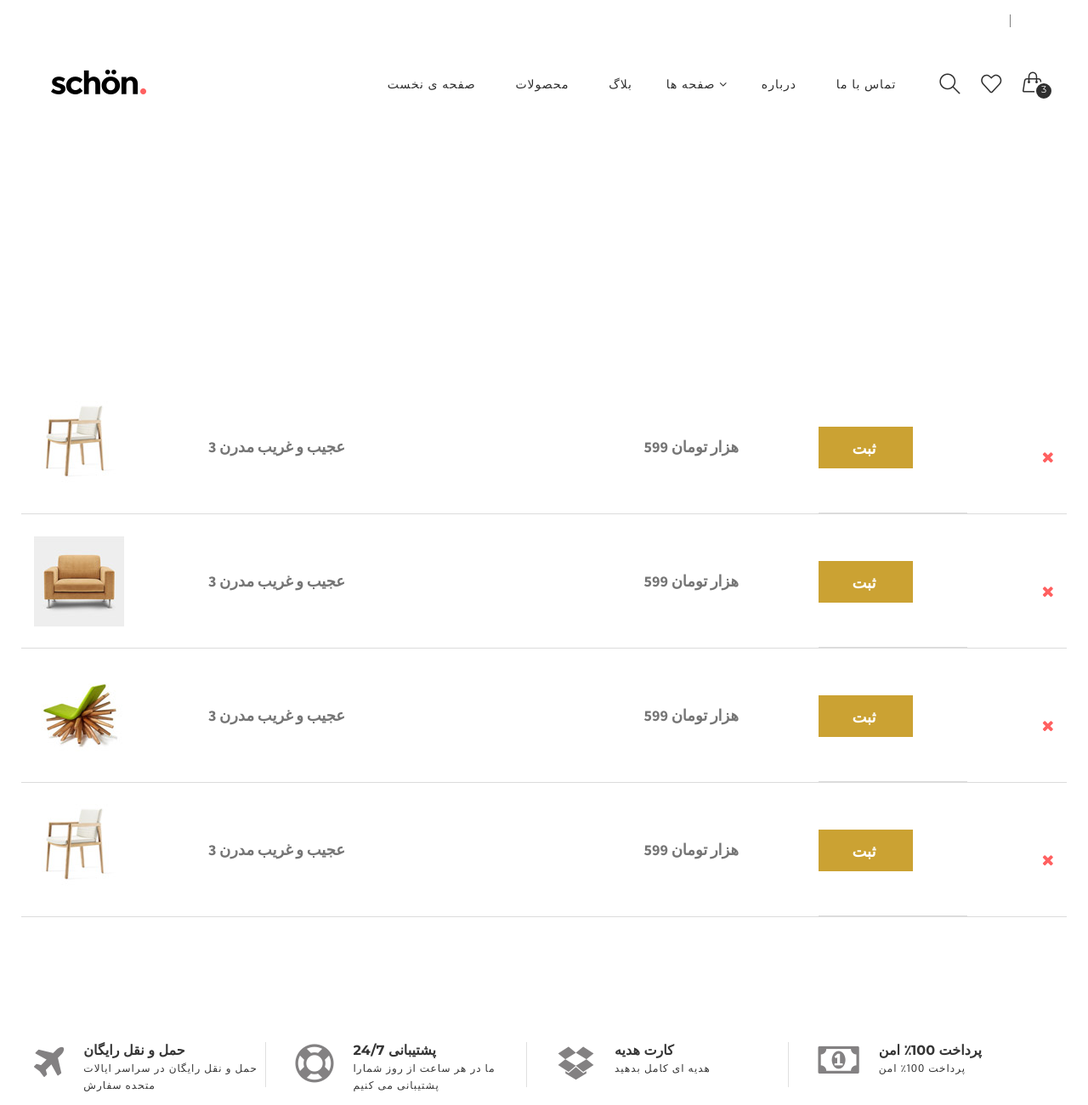
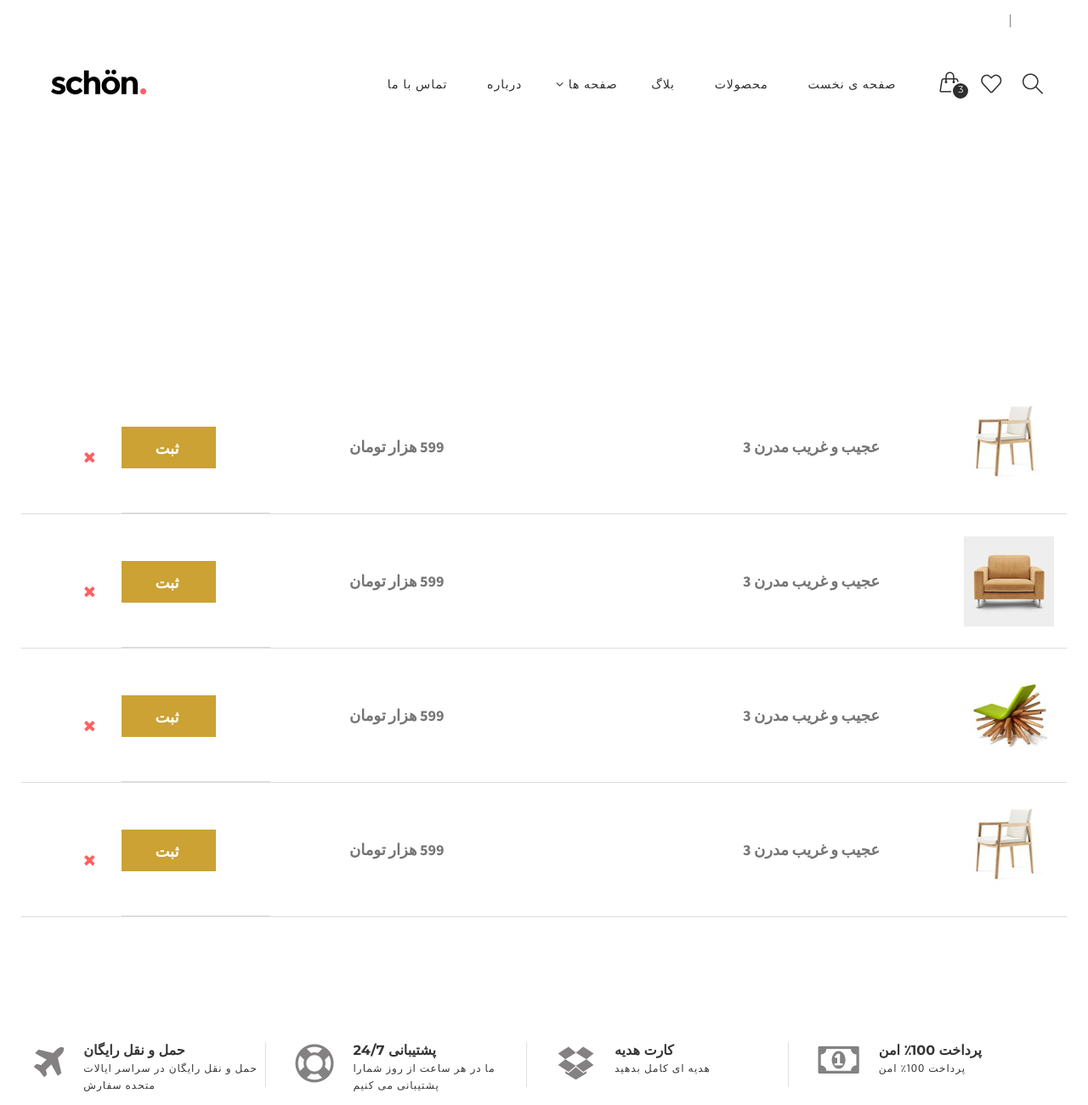
Before and after one commit to AmirKhadangi920/Schon, a plain HTML site: page wishlist.html in a window 1280 px wide. Shown: the top 1300 px of the page at 85% size. Drawn offline with Linux system fonts and the light colour scheme; some packages are replaced by stand-ins of ours; a script that the page names is missing.

Commit message:
fix direction of wishlist.html and :))

```diff
--- a/wishlist.html
+++ b/wishlist.html
@@ -64,7 +64,7 @@
                 <!-- mt logo start from here -->
                 <div class="mt-logo"><a href="#"><img alt="schon" src="images/mt-logo.png"></a></div>
                 <!-- mt icon list start from here -->
-                <ul class="mt-icon-list">
+                <ul class="mt-icon-list pkh-nav-direction">
                   <li><a class="icon-magnifier" href="#"></a></li>
                   <li><a class="icon-heart" href="#"></a></li>
                   <li class="drop">
@@ -86,7 +86,7 @@
                               <span class="price">599 هزار تومان</span>
                               <span class="mt-h-title">مقدار: 1</span>
                             </div>
-                            <a href="#" class="close fa fa-times"></a>
+                            <a href="#" class="close fa fa-times pkh-close-icone"></a>
                           </div><!-- cart row end here -->
                           <!-- cart row start here -->
                           <div class="cart-row">
@@ -96,7 +96,7 @@
                               <span class="price">599 هزار تومان</span>
                               <span class="mt-h-title">مقدار: 1</span>
                             </div>
-                            <a href="#" class="close fa fa-times"></a>
+                            <a href="#" class="close fa fa-times pkh-close-icone"></a>
                           </div><!-- cart row end here -->
                           <!-- cart row start here -->
                           <div class="cart-row">
@@ -106,7 +106,7 @@
                               <span class="price">599 هزار تومان</span>
                               <span class="mt-h-title">مقدار: 1</span>
                             </div>
-                            <a href="#" class="close fa fa-times"></a>
+                            <a href="#" class="close fa fa-times pkh-close-icone"></a>
                           </div><!-- cart row end here -->
                           <!-- cart row total start here -->
                           <div class="cart-row-total">
@@ -135,7 +135,7 @@
                 </ul><!-- mt icon list end here -->
                 <!-- navigation start here -->
                 <nav id="nav">
-                  <ul>
+                  <ul class="pkh-nav-direction">
                     <li>
                       <a class="drop-link" href="homepage1.html">صفحه ی نخست <i class="fa fa-angle-down hidden-lg hidden-md" aria-hidden="true"></i></a>
                       <div class="s-drop">
@@ -308,17 +308,9 @@
         <!-- Mt Product Table of the Page -->
         <div class="mt-product-table paddingtop-md paddingbootom-md">
           <div class="container">
-            <div class="row border">
-              <div class="col-xs-12 col-sm-2">
-                <div class="img-holder">
-                  <img src="images/img40.jpg" alt="image description">
-                </div>
-              </div>
-              <div class="col-xs-12 col-sm-5">
-                <strong class="product-name">عجیب و غریب مدرن 3</strong>
-              </div>
-              <div class="col-xs-12 col-sm-2">
-                <strong class="product-name">599 هزار تومان</strong>
+            <div class="row border pkh-element-direction">
+                <div class="col-xs-12 col-sm-1">
+                  <a href="#"><i class="fa fa-close"></i></a>
                 </div>
                 <div class="col-xs-12 col-sm-2">
                   <form action="#" class="coupon-form">
@@ -327,21 +319,21 @@
                     </fieldset>
                   </form>
                 </div>
-              <div class="col-xs-12 col-sm-1">
-                <a href="#"><i class="fa fa-close"></i></a>
-              </div>
-            </div>
-            <div class="row border">
               <div class="col-xs-12 col-sm-2">
-                <div class="img-holder">
-                  <img src="images/img41.jpg" alt="image description">
-                </div>
+                <strong class="product-name">599 هزار تومان</strong>
               </div>
               <div class="col-xs-12 col-sm-5">
                 <strong class="product-name">عجیب و غریب مدرن 3</strong>
               </div>
               <div class="col-xs-12 col-sm-2">
-                  <strong class="product-name">599 هزار تومان</strong>
+                <div class="img-holder">
+                  <img src="images/img40.jpg" alt="image description">
+                </div>
+              </div>
+            </div>
+            <div class="row border pkh-element-direction">
+                <div class="col-xs-12 col-sm-1">
+                  <a href="#"><i class="fa fa-close"></i></a>
                 </div>
                 <div class="col-xs-12 col-sm-2">
                   <form action="#" class="coupon-form">
@@ -350,21 +342,21 @@
                     </fieldset>
                   </form>
                 </div>
-              <div class="col-xs-12 col-sm-1">
-                <a href="#"><i class="fa fa-close"></i></a>
-              </div>
-            </div>
-            <div class="row border">
                 <div class="col-xs-12 col-sm-2">
-                <div class="img-holder">
-                  <img src="images/img42.jpg" alt="image description">
-                </div>
+                  <strong class="product-name">599 هزار تومان</strong>
                 </div>
                 <div class="col-xs-12 col-sm-5">
                     <strong class="product-name">عجیب و غریب مدرن 3</strong>
                   </div>
               <div class="col-xs-12 col-sm-2">
-                  <strong class="product-name">599 هزار تومان</strong>
+                <div class="img-holder">
+                  <img src="images/img41.jpg" alt="image description">
+                </div>
+              </div>
+            </div>
+            <div class="row border pkh-element-direction">
+                <div class="col-xs-12 col-sm-1">
+                  <a href="#"><i class="fa fa-close"></i></a>
                 </div>
                 <div class="col-xs-12 col-sm-2">
                   <form action="#" class="coupon-form">
@@ -373,21 +365,21 @@
                     </fieldset>
                   </form>
                 </div>
-              <div class="col-xs-12 col-sm-1">
-                <a href="#"><i class="fa fa-close"></i></a>
-              </div>
-            </div>
-            <div class="row border">
                 <div class="col-xs-12 col-sm-2">
-                <div class="img-holder">
-                  <img src="images/img40.jpg" alt="image description">
-                </div>
+                  <strong class="product-name">599 هزار تومان</strong>
                 </div>
               <div class="col-xs-12 col-sm-5">
                   <strong class="product-name">عجیب و غریب مدرن 3</strong>
                 </div>
               <div class="col-xs-12 col-sm-2">
-                  <strong class="product-name">599 هزار تومان</strong>
+                <div class="img-holder">
+                  <img src="images/img42.jpg" alt="image description">
+                </div>
+              </div>
+            </div>
+            <div class="row border pkh-element-direction">
+                <div class="col-xs-12 col-sm-1">
+                  <a href="#"><i class="fa fa-close"></i></a>
                 </div>
                 <div class="col-xs-12 col-sm-2">
                   <form action="#" class="coupon-form">
@@ -396,8 +388,16 @@
                     </fieldset>
                   </form>
                 </div>
-              <div class="col-xs-12 col-sm-1">
-                <a href="#"><i class="fa fa-close"></i></a>
+                <div class="col-xs-12 col-sm-2">
+                  <strong class="product-name">599 هزار تومان</strong>
+                </div>
+              <div class="col-xs-12 col-sm-5">
+                  <strong class="product-name">عجیب و غریب مدرن 3</strong>
+                </div>
+              <div class="col-xs-12 col-sm-2">
+                <div class="img-holder">
+                  <img src="images/img40.jpg" alt="image description">
+                </div>
               </div>
             </div>
           </div>
@@ -461,7 +461,7 @@
           <div class="footer-holder">
             <div class="container">
               <div class="row">
-                <div class="col-xs-12 col-sm-4 mt-paddingbottomsm">
+                <div class="col-xs-12 col-sm-4 mt-paddingbottomsm pkh-text-center">
                   <!-- F Widget About of the Page -->
                   <div class="f-widget-about">
                     <div class="logo">
```
Lines whose indentation alone changed are shown as unchanged.
